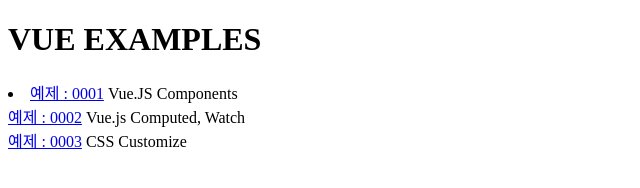
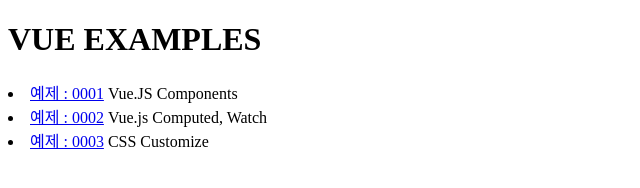
Before and after one commit to James0103/vue-example-source, a plain HTML site: page index.html in a window 1280 px wide. Shown: the whole page, without its empty margins (0-640 px from the left). Drawn offline with Linux system fonts and the light colour scheme.

Commit message:
Update index.html

```diff
--- a/index.html
+++ b/index.html
@@ -8,10 +8,11 @@
     <li>
       <a href="https://james0103.github.io/vue-example-source/0001">예제 : 0001</a>
       <span>Vue.JS Components</span>
-      <br>
+    <li>
       <a href="https://james0103.github.io/vue-example-source/0002">예제 : 0002</a>
       <span>Vue.js Computed, Watch</span>
-      <br>
+    </li>
+    <li>
       <a href="https://james0103.github.io/vue-example-source/0003">예제 : 0003</a>
       <span>CSS Customize</span>
     </li>
```
